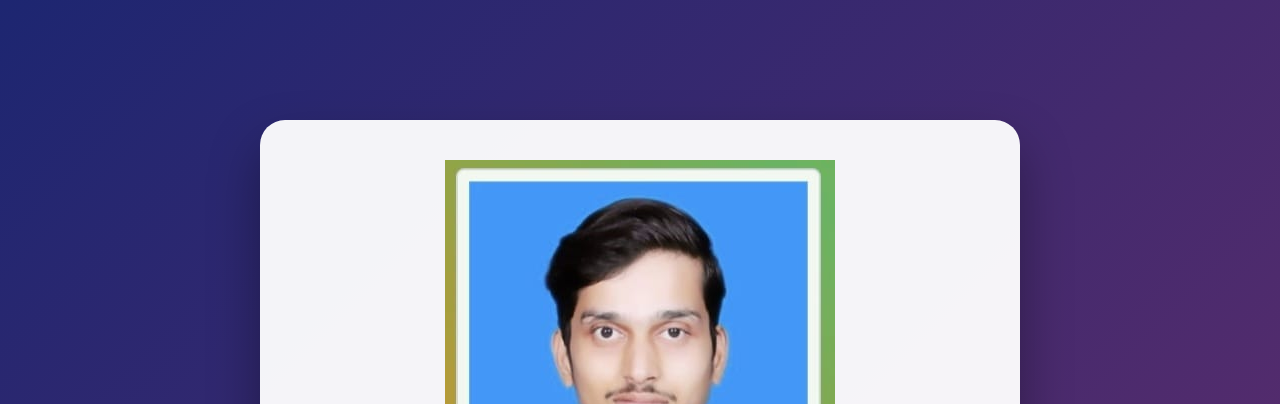
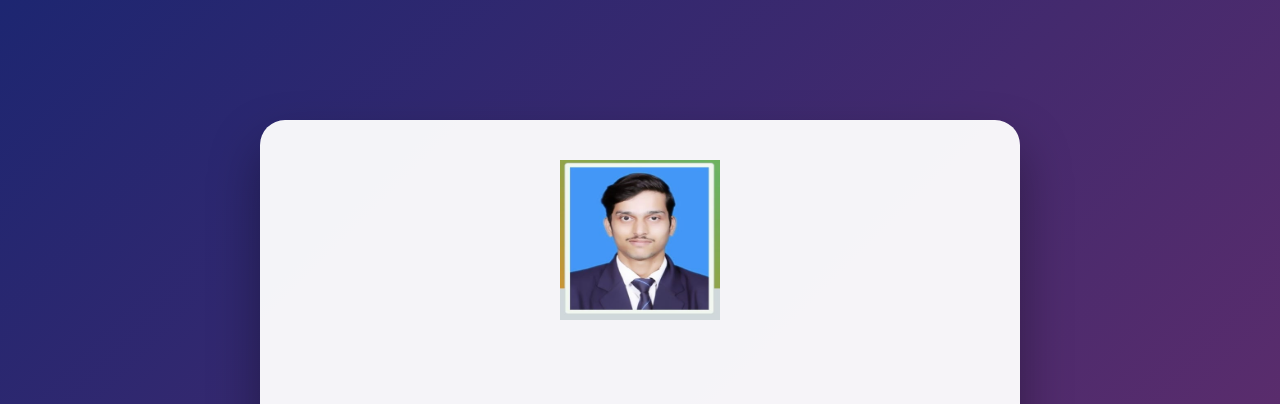
Before and after one commit to rawatraj88427-eng/website, a plain HTML site: page index.html in a window 1280 px wide. Shown: the top 404 px of the page. Drawn offline with Linux system fonts and the light colour scheme.

Commit message:
Update index.html

```diff
--- a/index.html
+++ b/index.html
@@ -107,3 +107,36 @@
 </div>
 
 </body>
+  <style>
+body {
+  margin: 0;
+  font-family: 'Segoe UI', sans-serif;
+  background: linear-gradient(135deg, #1d2671, #c33764);
+  min-height: 100vh;
+  text-align: center;
+}
+
+.card {
+  background: rgba(255,255,255,0.95);
+  width: 90%;
+  max-width: 700px;
+  margin: 120px auto;
+  padding: 40px 30px;
+  border-radius: 25px;
+  box-shadow: 0 25px 50px rgba(0,0,0,0.35);
+  position: relative;
+
+/* CARD HOVER EFFECT */
+.card {
+  transition: transform 0.4s ease, box-shadow 0.4s ease;
+}
+
+.card:hover {
+  transform: translateY(-10px);
+  box-shadow: 0 30px 60px rgba(0,0,0,0.4);
+}
+
+/* PROFILE IMAGE EFFECT */
+.profile-img {
+  width: 160px;
+  height: 160px;
```
